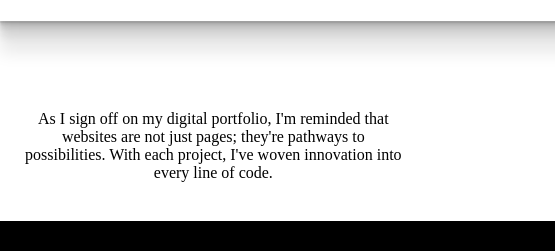
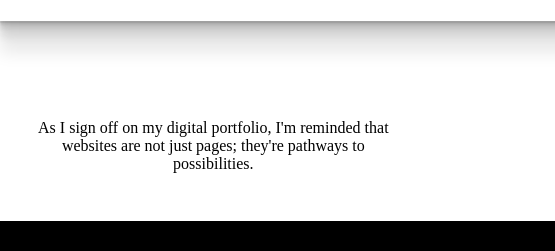
Before and after one commit to Sohaib-Azhar010/Simple_Portfolio, a plain HTML site: page index.html in a window 1280 px wide. Shown: the part 4853-5104 px from the top of the page, 0-555 px from the left. Drawn offline with Linux system fonts and the light colour scheme.

Commit message:
second coommit

```diff
--- a/index.html
+++ b/index.html
@@ -309,8 +309,7 @@
       <div>
         <p>
           As I sign off on my digital portfolio, I'm reminded that websites are
-          not just pages; they're pathways to possibilities. With each project,
-          I've woven innovation into every line of code.
+          not just pages; they're pathways to possibilities.
         </p>
       </div>
       <div class="middle">
```
